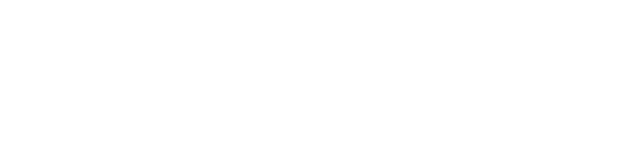
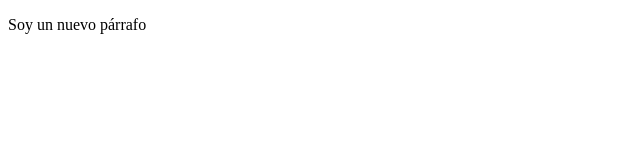
Before and after one commit to MSchavelzon/Proyecto1, a plain HTML site: page index.html in a window 1280 px wide. Shown: the whole page, without its empty margins (0-640 px from the left). Drawn offline with Linux system fonts and the light colour scheme.

Commit message:
Agregué párrafo

```diff
--- a/index.html
+++ b/index.html
@@ -8,6 +8,9 @@
 		<header>
 			<nav>
 			</nav>
+			<p>
+				Soy un nuevo párrafo
+			</p>
 		</header>
 
 		<section>
```
